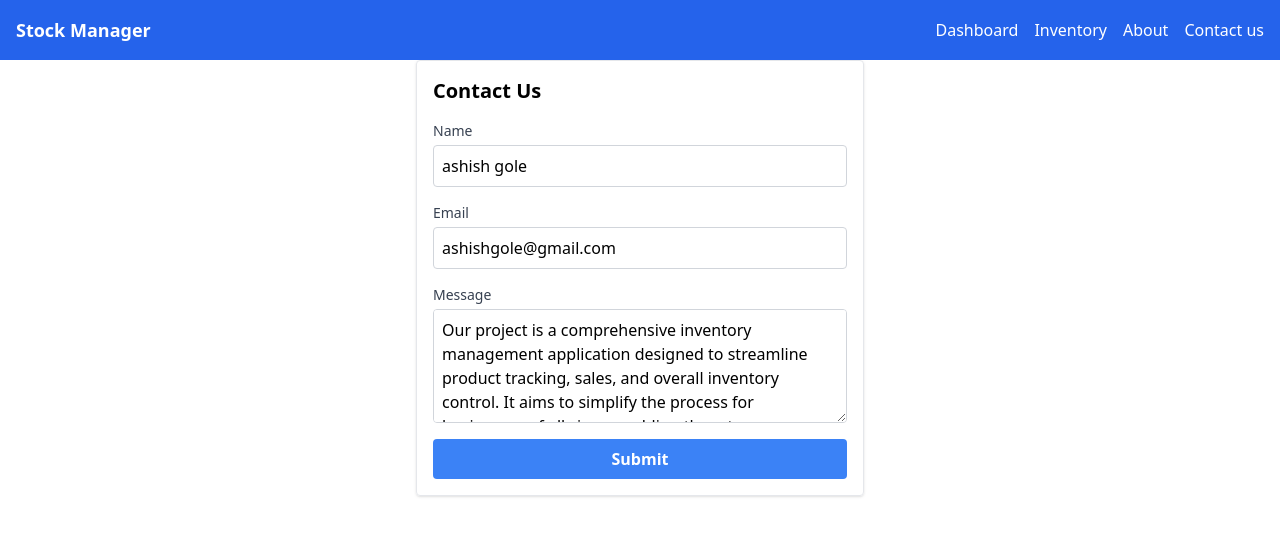
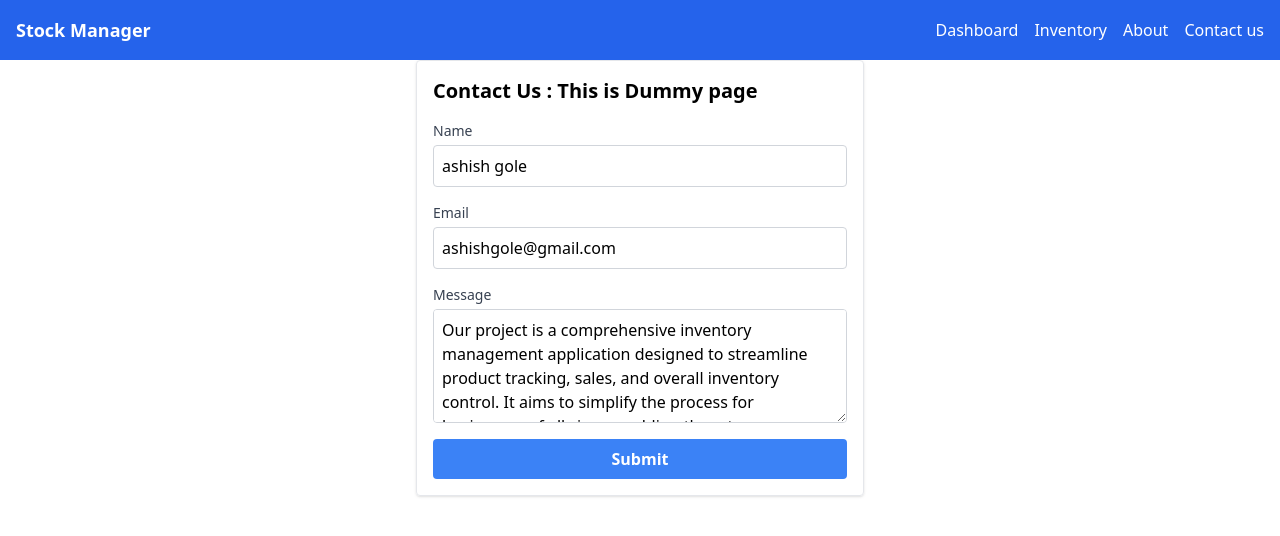
Before and after one commit to ashgole/stock_management_nextjs, a Next.js app: page /pages/contactus in a window 1280 px wide. Shown: the top 536 px of the page. Built offline with nearby package versions, Linux system fonts and the light colour scheme.

Commit message:
Update page.js

```diff
--- a/app/pages/contactus/page.js
+++ b/app/pages/contactus/page.js
@@ -6,7 +6,7 @@ const ContactUs = ({ onSubmit }) => {
 
     return (
         <div className="max-w-md mx-auto p-4 border rounded shadow">
-            <h2 className="text-xl font-bold mb-4">Contact Us</h2>
+            <h2 className="text-xl font-bold mb-4">Contact Us : This is Dummy page</h2>
             <form  >
                 <div className="mb-4">
                     <label className="block text-sm font-medium text-gray-700" htmlFor="name">
```
